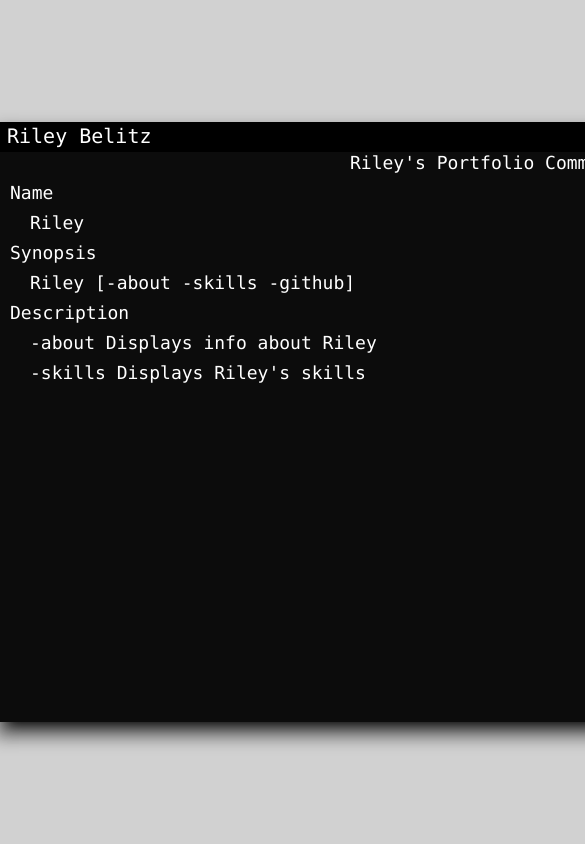
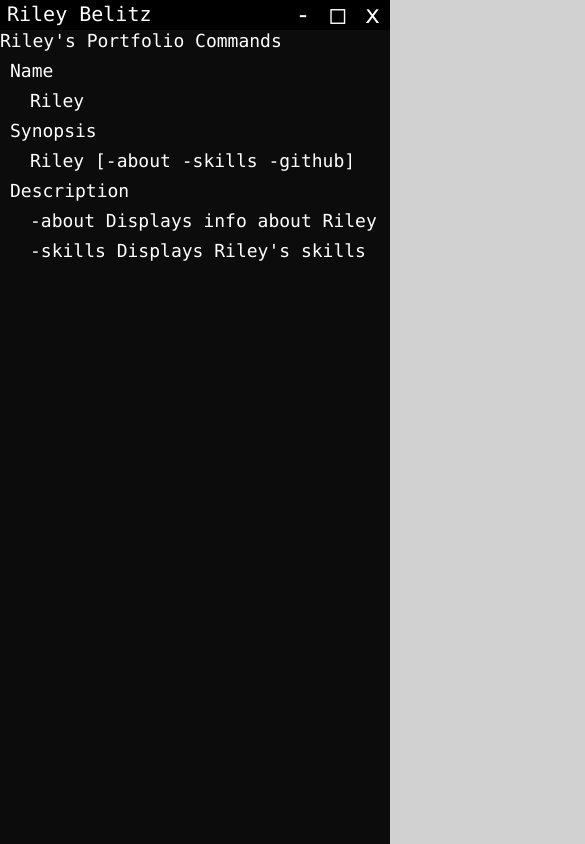
Before and after one commit to RileyBe/RileyBe.github.io, a plain HTML site: page index.html in a window 390 px wide. Shown: the top 844 px of the page, 585 px wide, since content can reach past the window. Drawn offline with Linux system fonts and the light colour scheme.

Commit message:
Update style.css

```diff
--- a/style.css
+++ b/style.css
@@ -189,3 +189,20 @@ body {
   from{width: 0;}
   to{width: 1000px;}
 }
+@media only screen and (max-width: 1000px) {
+  .Terminal {
+    width: 100%;
+    height: 100vh;
+  }
+  .typewindow {
+    white-space: normal;
+    width: 100%;
+  }
+
+
+
+  #title {
+    width: 100%;
+    margin: 0;
+  }
+}
```
